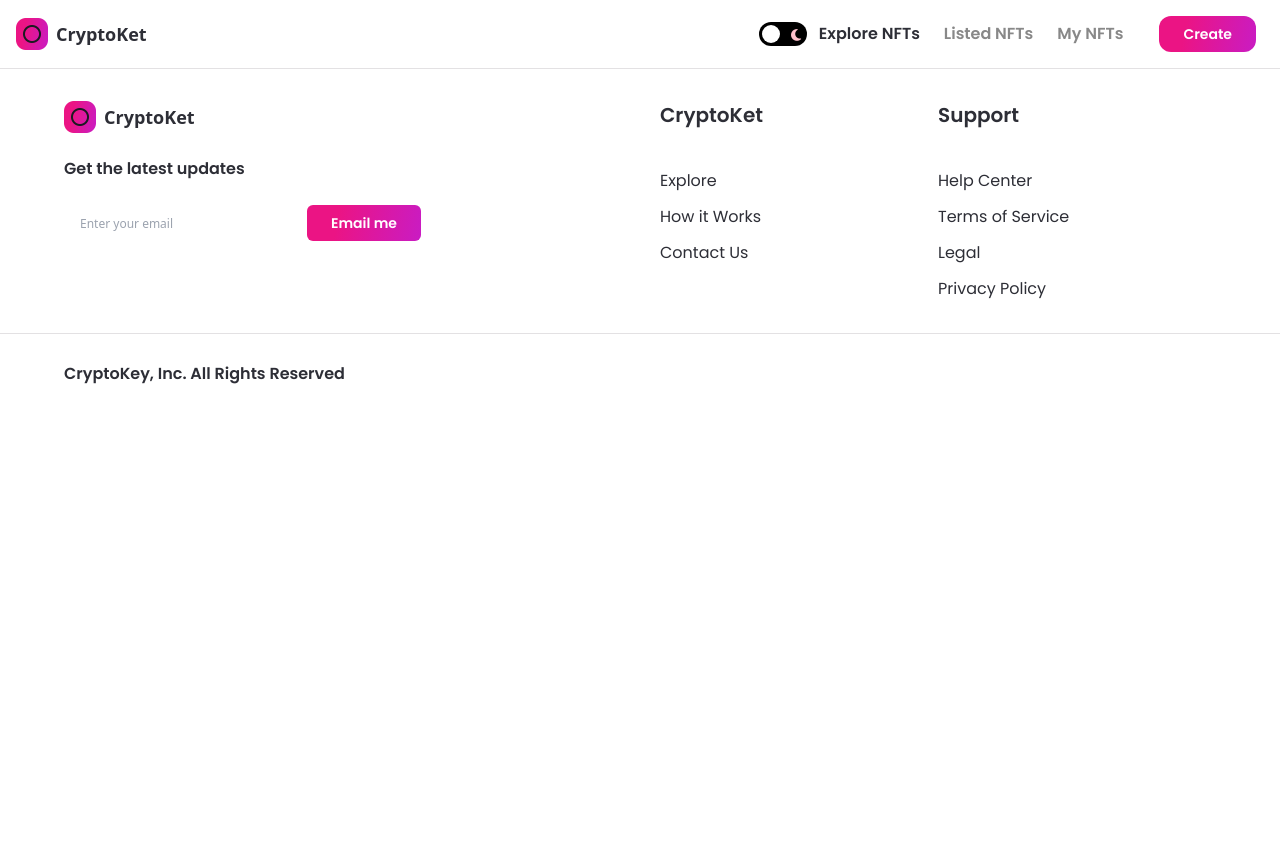
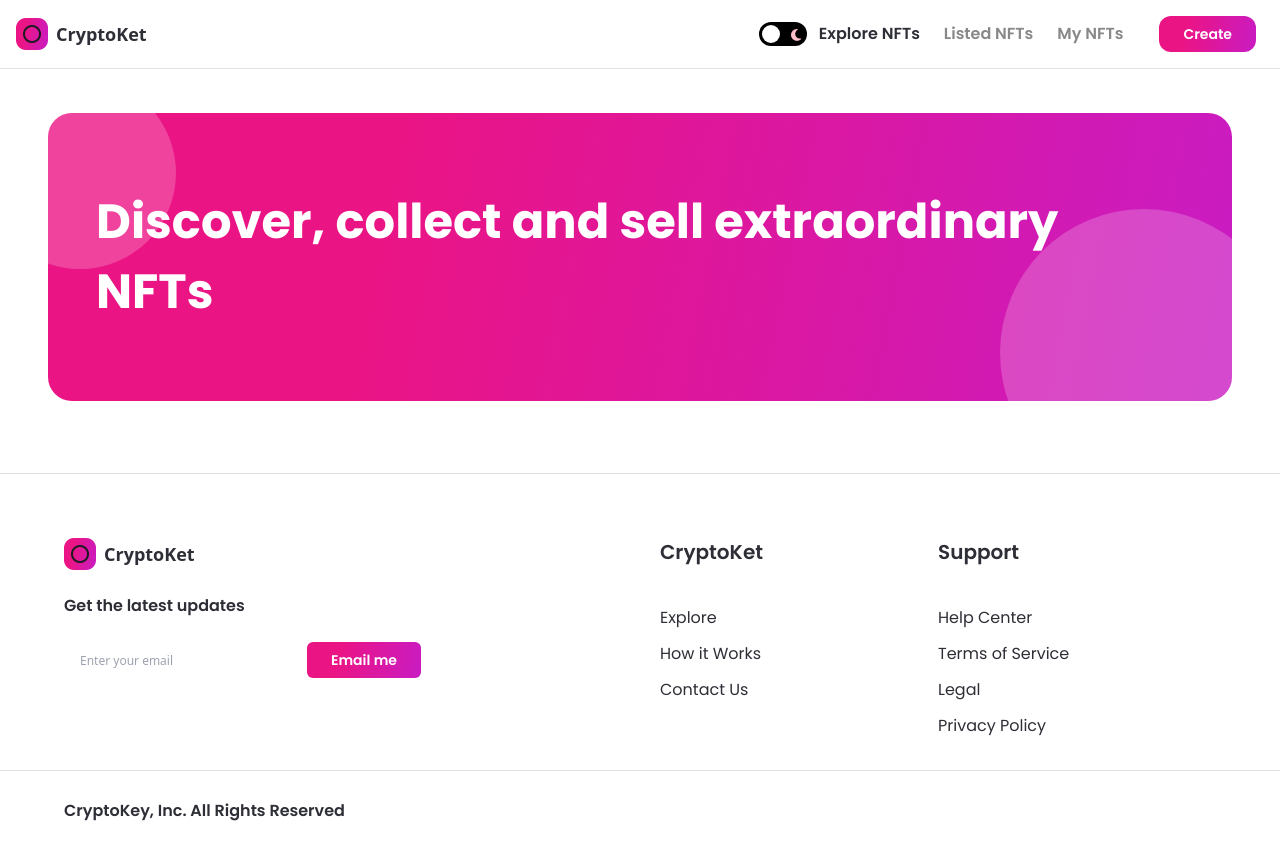
Before and after one commit to SashaMihalache/nft_marketplace_client, a Next.js app: page / in a window 1280 px wide. Shown: the top 860 px of the page. Before the commit the page ends 800 px from the top, so only its background shows below. Built offline with nearby package versions, Linux system fonts and the light colour scheme.

Commit message:
implement banner component

```diff
--- /dev/null
+++ b/components/Banner.tsx
@@ -0,0 +1,19 @@
+import React from 'react';
+
+const Banner = ({ parentStyles, childStyles, name }) => {
+  return (
+    <div
+      className={`relative w-full flex items-center z-0 overflow-hidden nft-gradient ${parentStyles}`}
+    >
+      <p
+        className={`font-bold text-5xl text-white font-poppins leading-70 ${childStyles}`}
+      >
+        {name}
+      </p>
+      <div className="absolute w-48 h-48 sm:w-32 sm:h-32 rounded-full white-bg -top-9 -left-16 -z-5" />
+      <div className="absolute w-72 h-72 sm:w-56 sm:h-56 rounded-full white-bg -bottom-24 -right-14 -z-5" />
+    </div>
+  );
+};
+
+export default Banner;
--- a/components/index.tsx
+++ b/components/index.tsx
@@ -1,5 +1,6 @@
 import Navbar from './Navbar';
 import Footer from './Footer';
 import Button from './Button';
+import Banner from './Banner';
 
-export { Navbar, Footer, Button };
+export { Navbar, Footer, Button, Banner };
--- a/pages/index.tsx
+++ b/pages/index.tsx
@@ -1,10 +1,19 @@
 import Head from 'next/head';
 import Image from 'next/image';
+import { Banner } from '../components';
 
 export default function Home() {
   return (
-    <div className="text-3xl font-bold underline">
-      <h1>Hello world</h1>
+    <div className="flex justify-center sm:px-4 p-12">
+      <div className="w-full minmd:w-4/5">
+        <div className="pt-65">
+          <Banner
+            parentStyles="justify-start mb-6 h-72 sm:h-60 p-12 xs:p-4 xs:h-44 rounded-3xl"
+            childStyles="md:text-4xl sm:text-2xl xs:text-xl text-left"
+            name="Discover, collect and sell extraordinary NFTs"
+          />
+        </div>
+      </div>
     </div>
   );
 }
```
